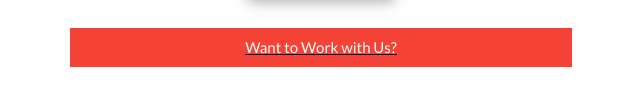
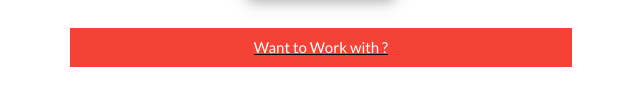
Before and after one commit to janvi740/Chef-a-la-Carte, a plain HTML site: page index.html in a window 1280 px wide. Shown: the part 1074-1180 px from the top of the page, 594-1234 px from the left. Drawn offline with nearby package versions, Linux system fonts and the light colour scheme; a script that the page names is missing.

Commit message:
Update index.html

```diff
--- a/index.html
+++ b/index.html
@@ -122,7 +122,7 @@ html,body,h1,h2,h3,h4 {font-family:"Lato", sans-serif}
 </div>
 </div>
 
-<p><a href="C:\Users\Janvi Mittal\OneDrive\Desktop\Personal Documents\ChefWeb\chef_signup.html"><button class="w3-button w3-red w3-block">Want to Work with Us?</button></a></p>
+<p><a href="C:\Users\Janvi Mittal\OneDrive\Desktop\Personal Documents\ChefWeb\chef_signup.html"><button class="w3-button w3-red w3-block">Want to Work with ?</button></a></p>
 
 </body>
 </html>
```
